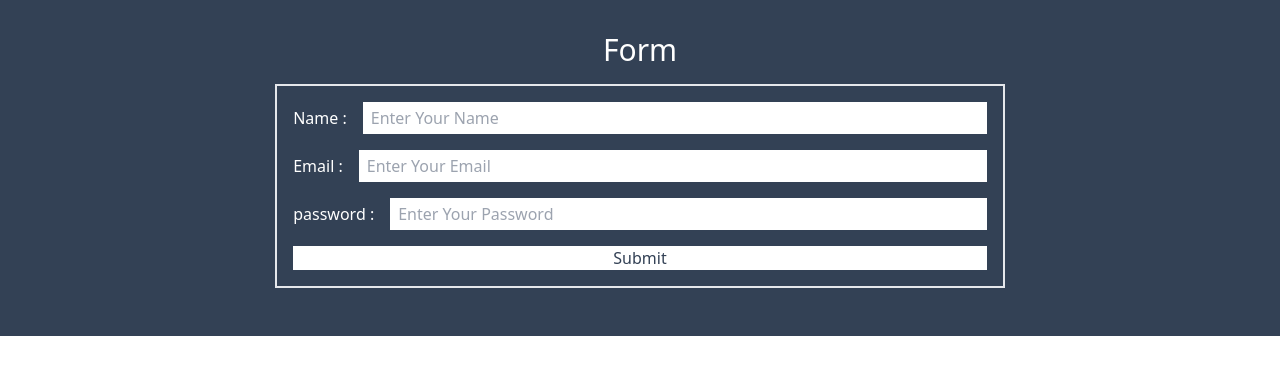
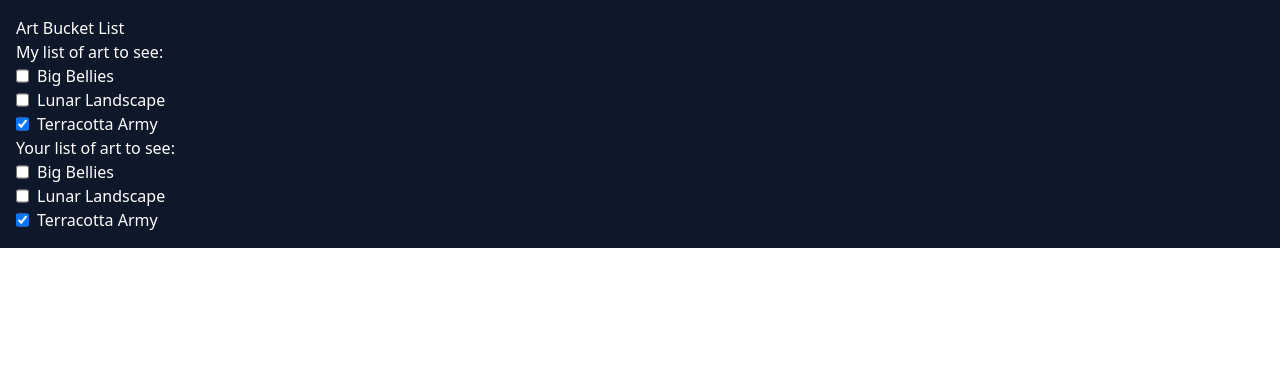
Before and after one commit to Tazri/rnext, a React (Vite) app: page / in a window 1280 px wide. Shown: the top 374 px of the page. Built offline with nearby package versions, Linux system fonts and the light colour scheme.

Commit message:
complete the note on vedio 2.9 of module 2

```diff
--- a/src/App.jsx
+++ b/src/App.jsx
@@ -1,68 +1,56 @@
+/* eslint-disable react/prop-types */
 import { useImmer } from "use-immer";
-import Field from "./Field";
 
-export default function Counter() {
-  const [data, updateData] = useImmer({
-    name: "",
-    email: "",
-    password: "",
-  });
-  function handleSubmit(e) {
-    console.log(data);
-    updateData({
-      name: "",
-      email: "",
-      password: "",
+const initialList = [
+  { id: 0, title: "Big Bellies", seen: false },
+  { id: 1, title: "Lunar Landscape", seen: false },
+  { id: 2, title: "Terracotta Army", seen: true },
+];
+
+export default function BucketList() {
+  const [myList, updateMyList] = useImmer(initialList);
+  const [yourList, updateYourList] = useImmer(initialList);
+
+  function handleToggleMyList(artworkId, nextSeen) {
+    updateMyList((draft) => {
+      draft[artworkId].seen = nextSeen;
     });
-    e.preventDefault();
   }
 
-  function handleChange(e) {
-    updateData((draft) => {
-      draft[e.target.name] = e.target.value;
+  function handleToggleYourList(artworkId, nextSeen) {
+    updateYourList((draft) => {
+      draft[artworkId].seen = nextSeen;
     });
   }
 
   return (
-    <div className="bg-slate-700 text-white text-center p-8">
-      <h2 className="text-3xl">Form</h2>
-      <form
-        onSubmit={handleSubmit}
-        className="p-4 flex flex-col gap-y-4 border-2 w-[60%] min-w-[400px] mx-auto my-4 content-center"
-      >
-        <Field
-          fieldName={"Name"}
-          name={"name"}
-          placeholder="Enter Your Name"
-          value={data.name}
-          handleChange={handleChange}
-          type="text"
-        />
-
-        <Field
-          fieldName={"Email"}
-          name={"email"}
-          placeholder="Enter Your Email"
-          value={data.email}
-          handleChange={handleChange}
-          type="email"
-        />
-
-        <Field
-          fieldName={"password"}
-          name={"password"}
-          placeholder="Enter Your Password"
-          value={data.password}
-          handleChange={handleChange}
-          type="password"
-        />
-
-        <input
-          type="submit"
-          value="Submit"
-          className="bg-white text-slate-700 cursor-pointer"
-        />
-      </form>
+    <div className="p-4 bg-slate-900 text-white">
+      <h1>Art Bucket List</h1>
+      <h2>My list of art to see:</h2>
+      <ItemList artworks={myList} onToggle={handleToggleMyList} />
+      <h2>Your list of art to see:</h2>
+      <ItemList artworks={yourList} onToggle={handleToggleYourList} />
     </div>
   );
 }
+
+function ItemList({ artworks, onToggle }) {
+  return (
+    <ul>
+      {artworks.map((artwork) => (
+        <li key={artwork.id}>
+          <label className="flex row gap-2">
+            <input
+              type="checkbox"
+              checked={artwork.seen}
+              onChange={(e) => {
+                onToggle(artwork.id, e.target.checked);
+              }}
+            />
+            <span className="cursor-pointer">{artwork.title}</span>
+          </label>
+        </li>
+      ))}
+    </ul>
+  );
+}
```
Also changed, not shown: 1 other file (tests, documents, lock files or other folders).
